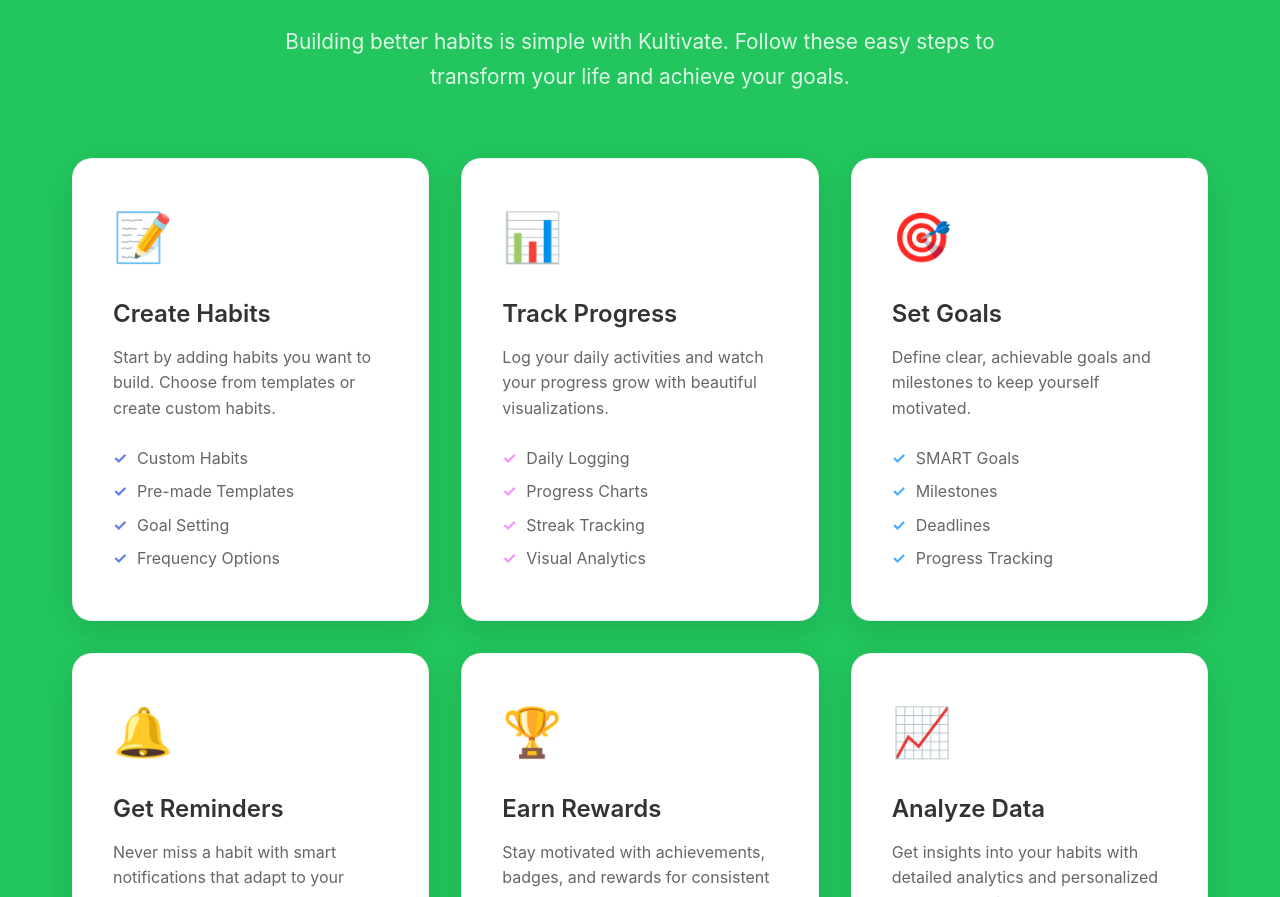
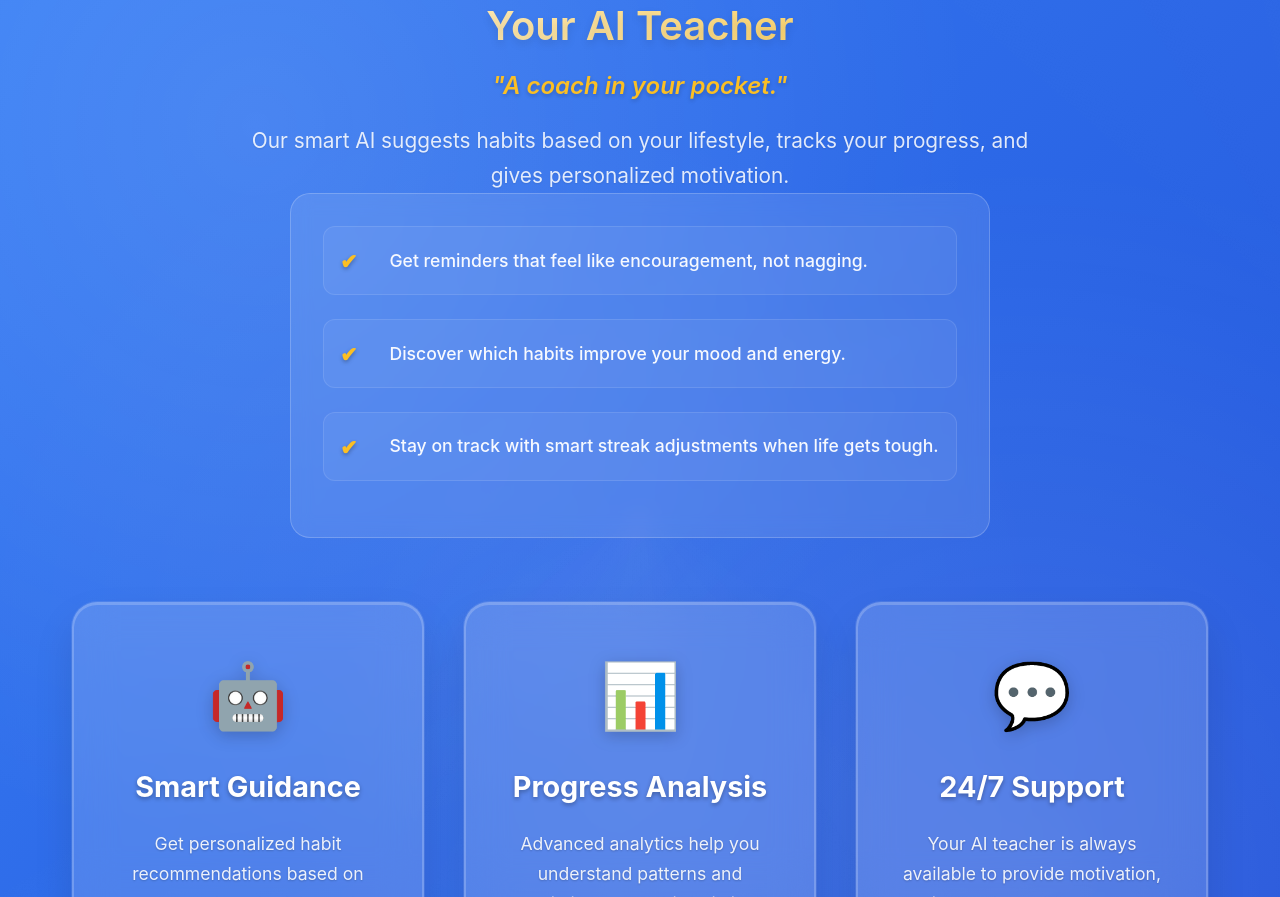
Before and after one commit to kartik480/HaBitTrackerWebIntro, a React (Create React App) app: page / in a window 1280 px wide. Shown: the part 1903-2800 px from the top of the page. Built offline with nearby package versions, Linux system fonts and the light colour scheme; the HTML template or start-up script is replaced by a standard one.

Commit message:
changed smthing

```diff
--- a/src/App.js
+++ b/src/App.js
@@ -4,6 +4,7 @@
 import Header from './components/Header';
 import Hero from './components/Hero';
 import About from './components/About';
+import AITeacher from './components/AITeacher';
 import Services from './components/Services';
 import Contact from './components/Contact';
 import Footer from './components/Footer';
@@ -64,6 +65,7 @@
               <Header />
               <Hero />
               <About />
+              <AITeacher />
               <Services />
               <Contact />
               <Footer />
--- /dev/null
+++ b/src/components/AITeacher.css
@@ -0,0 +1,306 @@
+.ai-teacher {
+  padding: 8rem 0;
+  background: linear-gradient(135deg, #3b82f6 0%, #1d4ed8 100%);
+  position: relative;
+  overflow: hidden;
+}
+
+.ai-teacher::before {
+  content: '';
+  position: absolute;
+  top: 0;
+  left: 0;
+  right: 0;
+  bottom: 0;
+  background:
+    radial-gradient(circle at 20% 20%, rgba(255, 255, 255, 0.1) 0%, transparent 50%),
+    radial-gradient(circle at 80% 80%, rgba(255, 255, 255, 0.1) 0%, transparent 50%),
+    radial-gradient(circle at 40% 60%, rgba(255, 255, 255, 0.05) 0%, transparent 50%);
+  pointer-events: none;
+}
+
+.ai-teacher::after {
+  content: '';
+  position: absolute;
+  top: -50%;
+  left: -50%;
+  width: 200%;
+  height: 200%;
+  background:
+    conic-gradient(from 0deg at 50% 50%, transparent 0deg, rgba(255, 255, 255, 0.03) 60deg, transparent 120deg),
+    conic-gradient(from 180deg at 30% 30%, transparent 0deg, rgba(255, 255, 255, 0.02) 90deg, transparent 180deg);
+  animation: rotate 20s linear infinite;
+  pointer-events: none;
+}
+
+@keyframes rotate {
+  0% { transform: rotate(0deg); }
+  100% { transform: rotate(360deg); }
+}
+
+.section-header {
+  text-align: center;
+  margin-bottom: 5rem;
+  position: relative;
+  z-index: 2;
+}
+
+.section-title {
+  font-size: 3.5rem;
+  font-weight: 700;
+  color: #000000;
+  margin-bottom: 1rem;
+  text-shadow: 0 4px 8px rgba(0, 0, 0, 0.1);
+}
+
+.section-subtitle {
+  font-size: 1.5rem;
+  font-weight: 600;
+  color: #000000;
+  font-style: italic;
+  margin-bottom: 2rem;
+  text-shadow: 0 2px 4px rgba(0, 0, 0, 0.2);
+}
+
+.section-description {
+  font-size: 1.2rem;
+  color: rgba(255, 255, 255, 0.9);
+  line-height: 1.8;
+  max-width: 700px;
+  margin: 0 auto 3rem auto;
+  text-shadow: 0 1px 2px rgba(0, 0, 0, 0.1);
+}
+
+.ai-benefits {
+  max-width: 700px;
+  margin: 0 auto;
+  background: rgba(255, 255, 255, 0.1);
+  backdrop-filter: blur(10px);
+  border-radius: 20px;
+  padding: 2rem;
+  border: 1px solid rgba(255, 255, 255, 0.2);
+}
+
+.benefit-item {
+  display: flex;
+  align-items: flex-start;
+  margin-bottom: 1.5rem;
+  padding: 1rem;
+  background: rgba(255, 255, 255, 0.05);
+  border-radius: 15px;
+  transition: all 0.3s ease;
+}
+
+.benefit-item:hover {
+  background: rgba(255, 255, 255, 0.1);
+  transform: translateX(10px);
+}
+
+.checkmark {
+  color: #fbbf24;
+  font-weight: bold;
+  font-size: 1.3rem;
+  margin-right: 1rem;
+  margin-top: 0.1rem;
+  flex-shrink: 0;
+  text-shadow: 0 2px 4px rgba(0, 0, 0, 0.3);
+}
+
+.benefit-item span:last-child {
+  color: rgba(255, 255, 255, 0.95);
+  font-size: 1.1rem;
+  line-height: 1.6;
+  font-weight: 500;
+}
+
+.ai-teacher-content {
+  position: relative;
+  z-index: 2;
+}
+
+.ai-teacher-grid {
+  display: grid;
+  grid-template-columns: repeat(auto-fit, minmax(350px, 1fr));
+  gap: 2.5rem;
+  max-width: 1400px;
+  margin: 0 auto;
+}
+
+.ai-teacher-card {
+  background: rgba(255, 255, 255, 0.15);
+  backdrop-filter: blur(20px);
+  border: 2px solid rgba(255, 255, 255, 0.2);
+  border-radius: 25px;
+  padding: 2.5rem;
+  text-align: center;
+  transition: all 0.4s cubic-bezier(0.175, 0.885, 0.32, 1.275);
+  box-shadow:
+    0 20px 40px rgba(0, 0, 0, 0.1),
+    0 0 0 1px rgba(255, 255, 255, 0.1),
+    inset 0 1px 0 rgba(255, 255, 255, 0.2);
+  position: relative;
+  overflow: hidden;
+}
+
+.ai-teacher-card::before {
+  content: '';
+  position: absolute;
+  top: 0;
+  left: -100%;
+  width: 100%;
+  height: 100%;
+  background: linear-gradient(90deg, transparent, rgba(255, 255, 255, 0.1), transparent);
+  transition: left 0.6s ease;
+}
+
+.ai-teacher-card:hover::before {
+  left: 100%;
+}
+
+.ai-teacher-card:hover {
+  transform: translateY(-15px) scale(1.02);
+  box-shadow:
+    0 30px 60px rgba(0, 0, 0, 0.2),
+    0 0 0 1px rgba(255, 255, 255, 0.3),
+    inset 0 1px 0 rgba(255, 255, 255, 0.3);
+  background: rgba(255, 255, 255, 0.2);
+  border-color: rgba(255, 255, 255, 0.4);
+}
+
+.ai-icon {
+  font-size: 4rem;
+  margin-bottom: 1.5rem;
+  display: block;
+  filter: drop-shadow(0 4px 8px rgba(0, 0, 0, 0.2));
+  transition: all 0.3s ease;
+}
+
+.ai-teacher-card:hover .ai-icon {
+  transform: scale(1.1) rotate(5deg);
+  filter: drop-shadow(0 6px 12px rgba(0, 0, 0, 0.3));
+}
+
+.ai-teacher-card h3 {
+  font-size: 1.8rem;
+  font-weight: 700;
+  color: #ffffff;
+  margin-bottom: 1.5rem;
+  text-shadow: 0 2px 4px rgba(0, 0, 0, 0.3);
+}
+
+.ai-teacher-card p {
+  color: rgba(255, 255, 255, 0.9);
+  line-height: 1.7;
+  font-size: 1.1rem;
+  font-weight: 400;
+  text-shadow: 0 1px 2px rgba(0, 0, 0, 0.2);
+}
+
+/* Animation for cards */
+.ai-teacher-card {
+  opacity: 0;
+  transform: translateY(50px) scale(0.9);
+  animation: fadeInUp 0.8s cubic-bezier(0.175, 0.885, 0.32, 1.275) forwards;
+}
+
+.ai-teacher-card:nth-child(1) { animation-delay: 0.1s; }
+.ai-teacher-card:nth-child(2) { animation-delay: 0.2s; }
+.ai-teacher-card:nth-child(3) { animation-delay: 0.3s; }
+
+@keyframes fadeInUp {
+  to {
+    opacity: 1;
+    transform: translateY(0) scale(1);
+  }
+}
+
+/* Responsive Design */
+@media (max-width: 768px) {
+  .ai-teacher {
+    padding: 5rem 0;
+  }
+
+  .section-title {
+    font-size: 2.5rem;
+  }
+
+  .section-subtitle {
+    font-size: 1.2rem;
+  }
+
+  .section-description {
+    font-size: 1.1rem;
+    padding: 0 1rem;
+  }
+
+  .ai-benefits {
+    padding: 1.5rem;
+    margin: 0 1rem;
+  }
+
+  .ai-teacher-grid {
+    grid-template-columns: 1fr;
+    gap: 2rem;
+    padding: 0 1rem;
+  }
+
+  .ai-teacher-card {
+    padding: 2rem;
+  }
+
+  .ai-icon {
+    font-size: 3rem;
+  }
+
+  .ai-teacher-card h3 {
+    font-size: 1.5rem;
+  }
+}
+
+@media (max-width: 480px) {
+  .ai-teacher {
+    padding: 4rem 0;
+  }
+
+  .section-title {
+    font-size: 2rem;
+  }
+
+  .section-subtitle {
+    font-size: 1rem;
+  }
+
+  .section-description {
+    font-size: 1rem;
+  }
+
+  .ai-benefits {
+    padding: 1rem;
+    margin: 0 0.5rem;
+  }
+
+  .benefit-item {
+    margin-bottom: 1rem;
+    padding: 0.75rem;
+  }
+
+  .benefit-item span:last-child {
+    font-size: 1rem;
+  }
+
+  .ai-teacher-card {
+    padding: 1.5rem;
+  }
+
+  .ai-icon {
+    font-size: 2.5rem;
+  }
+
+  .ai-teacher-card h3 {
+    font-size: 1.3rem;
+  }
+
+  .ai-teacher-card p {
+    font-size: 1rem;
+  }
+}
--- /dev/null
+++ b/src/components/AITeacher.js
@@ -0,0 +1,56 @@
+import React from 'react';
+import './AITeacher.css';
+
+const AITeacher = () => {
+  return (
+    <section id="ai-teacher" className="ai-teacher">
+      <div className="container">
+        <div className="section-header">
+          <h2 className="section-title">Your AI Teacher</h2>
+          <p className="section-subtitle">"A coach in your pocket."</p>
+          <p className="section-description">
+            Our smart AI suggests habits based on your lifestyle, tracks your progress, and gives personalized motivation.
+          </p>
+          <div className="ai-benefits">
+            <div className="benefit-item">
+              <span className="checkmark">✔</span>
+              <span>Get reminders that feel like encouragement, not nagging.</span>
+            </div>
+            <div className="benefit-item">
+              <span className="checkmark">✔</span>
+              <span>Discover which habits improve your mood and energy.</span>
+            </div>
+            <div className="benefit-item">
+              <span className="checkmark">✔</span>
+              <span>Stay on track with smart streak adjustments when life gets tough.</span>
+            </div>
+          </div>
+        </div>
+
+        <div className="ai-teacher-content">
+          <div className="ai-teacher-grid">
+            <div className="ai-teacher-card">
+              <div className="ai-icon">🤖</div>
+              <h3>Smart Guidance</h3>
+              <p>Get personalized habit recommendations based on your goals, schedule, and preferences.</p>
+            </div>
+
+            <div className="ai-teacher-card">
+              <div className="ai-icon">📊</div>
+              <h3>Progress Analysis</h3>
+              <p>Advanced analytics help you understand patterns and optimize your habit-building strategy.</p>
+            </div>
+
+            <div className="ai-teacher-card">
+              <div className="ai-icon">💬</div>
+              <h3>24/7 Support</h3>
+              <p>Your AI teacher is always available to provide motivation, tips, and encouragement.</p>
+            </div>
+          </div>
+        </div>
+      </div>
+    </section>
+  );
+};
+
+export default AITeacher;
--- a/src/components/About.css
+++ b/src/components/About.css
@@ -11,16 +11,20 @@
   margin-bottom: 4rem;
 }
 
-.section-title {
+.about .section-title {
   font-size: 2.5rem;
   font-weight: 600;
-  color: #000000;
+  color: #000000 !important;
   margin-bottom: 1rem;
+  background: none !important;
+  -webkit-background-clip: unset !important;
+  -webkit-text-fill-color: unset !important;
+  background-clip: unset !important;
 }
 
-.section-description {
+.about .section-description {
   font-size: 1.1rem;
-  color: #666;
+  color: #333333 !important;
   line-height: 1.7;
   margin-bottom: 2rem;
 }
--- a/src/components/About.js
+++ b/src/components/About.js
@@ -16,9 +16,9 @@
           <div className="about-text">
             <h2 className="section-title">Why Choose Kultivate?</h2>
             <p className="section-description">
-              Kultivate is more than just an app - it's your personal companion for building
+              "Kultivate is more than just an app - it's your personal companion for building
               lasting habits. Our scientifically-backed approach helps you achieve your goals
-              with proven methods and intuitive design.
+              with proven methods and intuitive design."
             </p>
             <div className="about-features">
               <div className="feature-item">
--- a/src/components/Contact.css
+++ b/src/components/Contact.css
@@ -8,16 +8,28 @@
   margin-bottom: 4rem;
 }
 
-.section-title {
+.contact .section-title {
   font-size: 2.5rem;
   font-weight: 600;
-  color: #000000;
+  color: #000000 !important;
   margin-bottom: 1rem;
+  background: none !important;
+  -webkit-background-clip: unset !important;
+  -webkit-text-fill-color: unset !important;
+  background-clip: unset !important;
 }
 
-.section-description {
+.contact-header .section-title {
+  color: #000000 !important;
+  background: none !important;
+  -webkit-background-clip: unset !important;
+  -webkit-text-fill-color: unset !important;
+  background-clip: unset !important;
+}
+
+.contact .section-description {
   font-size: 1.1rem;
-  color: #666;
+  color: #333333 !important;
   line-height: 1.7;
   max-width: 600px;
   margin: 0 auto;
--- a/src/components/Contact.js
+++ b/src/components/Contact.js
@@ -51,8 +51,8 @@
         <div className="contact-header">
           <h2 className="section-title">Download Kultivate</h2>
           <p className="section-description">
-            Ready to transform your life? Download Kultivate now and start building
-            better habits today. Available on iOS and Android.
+            "Ready to transform your life? Download Kultivate now and start building
+            better habits today. Available on iOS and Android."
           </p>
         </div>
 
--- a/src/components/Services.css
+++ b/src/components/Services.css
@@ -8,16 +8,20 @@
   margin-bottom: 4rem;
 }
 
-.section-title {
+.services .section-title {
   font-size: 2.5rem;
   font-weight: 600;
-  color: #000000;
+  color: #000000 !important;
   margin-bottom: 1rem;
+  background: none !important;
+  -webkit-background-clip: unset !important;
+  -webkit-text-fill-color: unset !important;
+  background-clip: unset !important;
 }
 
-.section-description {
+.services .section-description {
   font-size: 1.1rem;
-  color: #666;
+  color: #ffffff;
   line-height: 1.7;
   max-width: 600px;
   margin: 0 auto;
--- a/src/components/Services.js
+++ b/src/components/Services.js
@@ -61,8 +61,8 @@
         <div className="services-header">
           <h2 className="section-title">How It Works</h2>
           <p className="section-description">
-            Building better habits is simple with Kultivate. Follow these easy steps
-            to transform your life and achieve your goals.
+            "Building better habits is simple with Kultivate. Follow these easy steps
+            to transform your life and achieve your goals."
           </p>
         </div>
 
```
